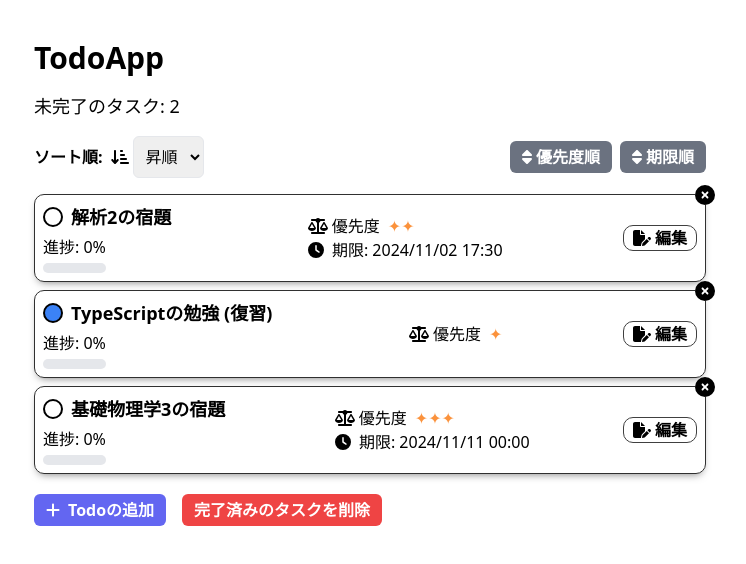
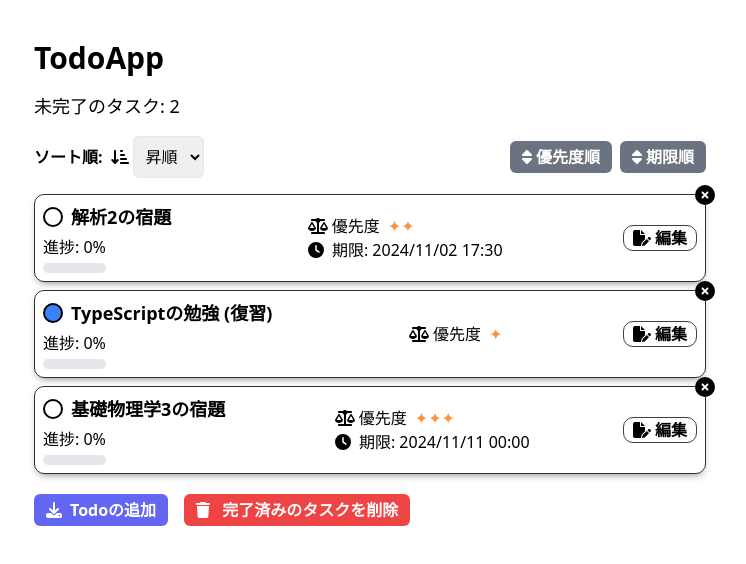
Before and after one commit to kohtarou/react-todo-app, a React (Vite) app: page / in a window 1280 px wide. Shown: the top 564 px of the page, without its empty margins (270-1016 px from the left). Built offline with nearby package versions, Linux system fonts and the light colour scheme.

Commit message:
todolist

```diff
--- a/src/App.tsx
+++ b/src/App.tsx
@@ -8,10 +8,11 @@ import { twMerge } from "tailwind-merge";
 import { FontAwesomeIcon } from "@fortawesome/react-fontawesome";
 import {
   faTriangleExclamation,
-  faPlus,
+  faDownload,
   faArrowDownShortWide,
   faArrowDownWideShort,
   faSort,
+  faTrash,
 } from "@fortawesome/free-solid-svg-icons"; // アイコンを追加
 
 const App = () => {
@@ -256,8 +257,8 @@ const App = () => {
           onClick={handleAddTodoClick} // 追加画面を表示
           className="flex items-center justify-center rounded-md bg-indigo-500 px-3 py-1 font-bold text-white hover:bg-indigo-600"
         >
-          <FontAwesomeIcon icon={faPlus} className="mr-2" />{" "}
-          {/* アイコンを追加 */}
+          <FontAwesomeIcon icon={faDownload} className="mr-2" />{" "}
+          {/* アイコンを変更 */}
           Todoの追加
         </button>
         <button
@@ -265,6 +266,8 @@ const App = () => {
           onClick={removeCompletedTodos}
           className="ml-4 rounded-md bg-red-500 px-3 py-1 font-bold text-white hover:bg-red-600"
         >
+          <FontAwesomeIcon icon={faTrash} className="mr-2" />{" "}
+          {/* アイコンを追加 */}
           完了済みのタスクを削除
         </button>
       </div>
```
